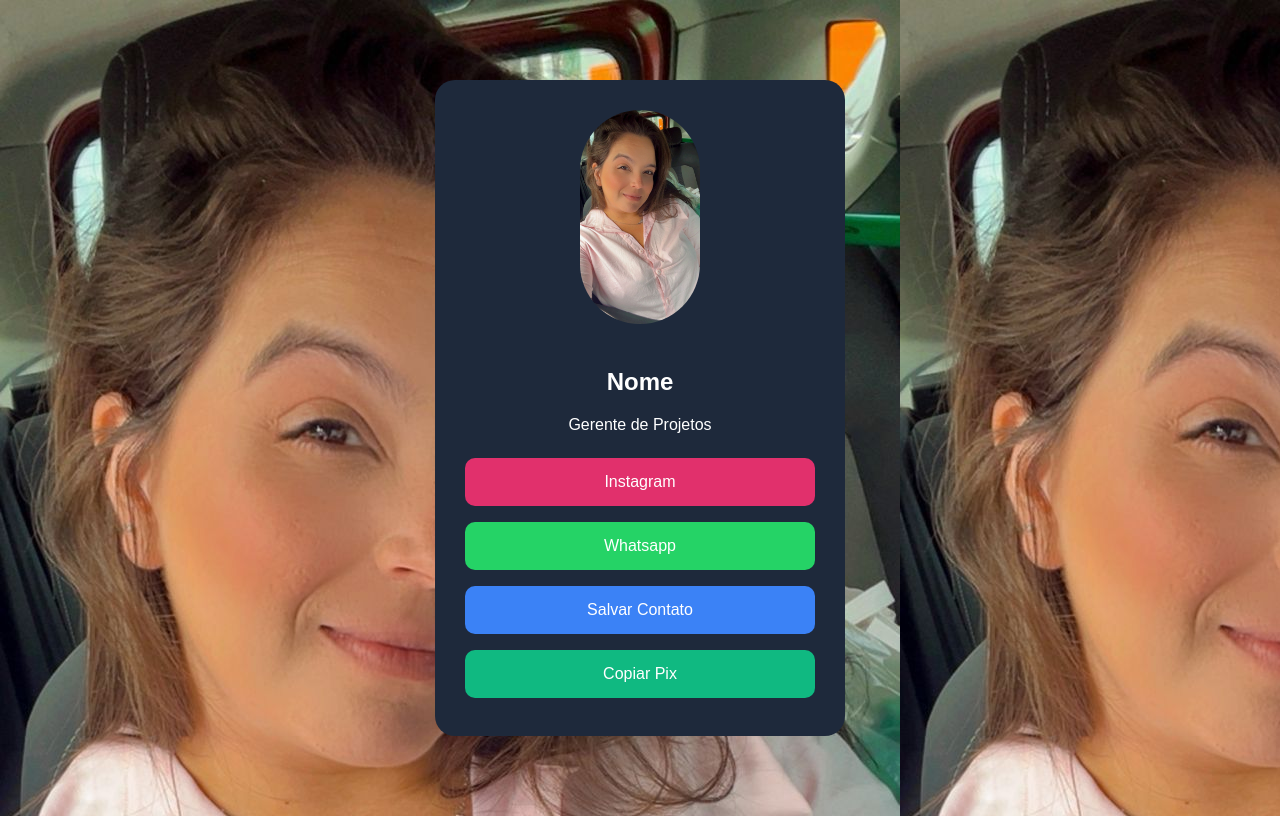
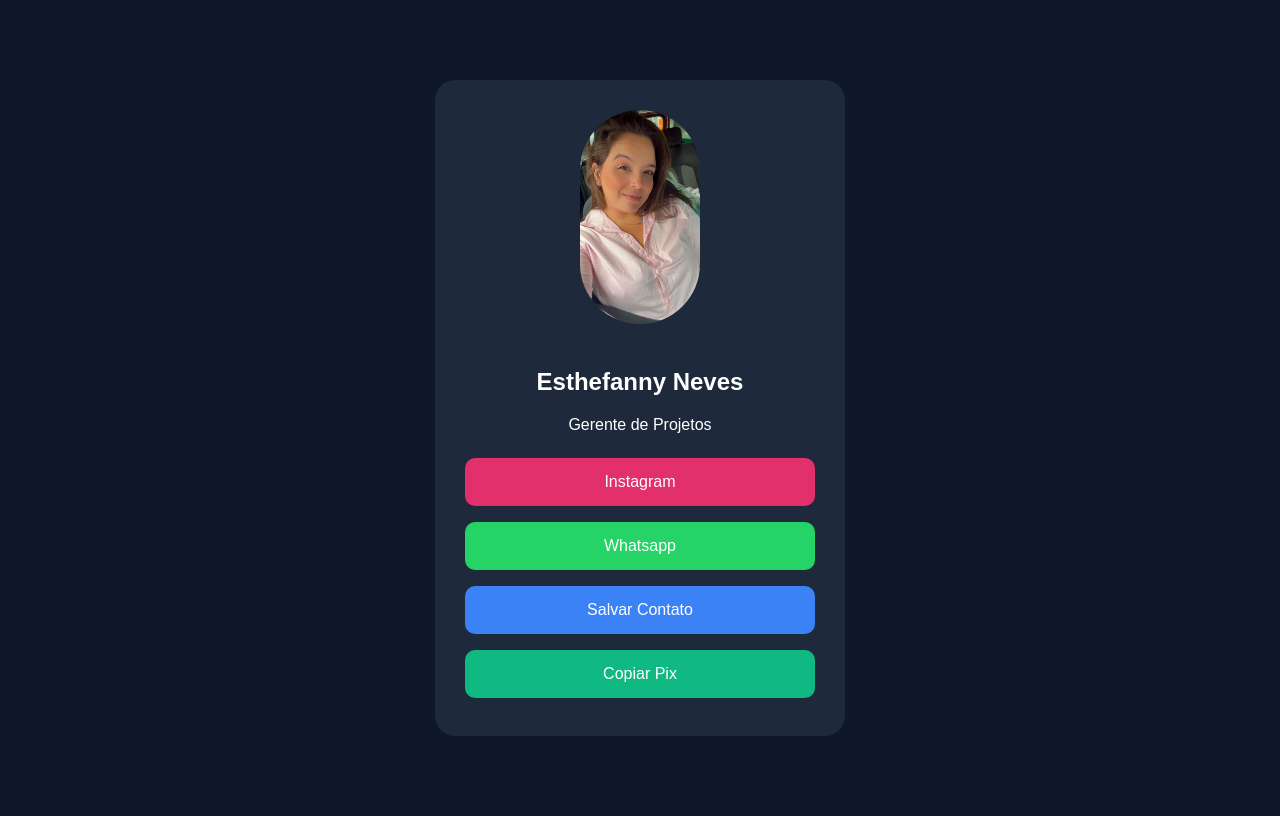
Before and after one commit to edins027/TAG_NFC, a plain HTML site: page esthefanny.html in a window 1280 px wide. Drawn offline with Linux system fonts and the light colour scheme.

Commit message:
Update esthefanny.html

```diff
--- a/esthefanny.html
+++ b/esthefanny.html
@@ -12,7 +12,7 @@
 
 body{
 font-family:Arial;
-background:url("esthefanny.jpeg");
+background:#0f172a;
 color:white;
 display:flex;
 justify-content:center;
@@ -59,7 +59,7 @@ cursor:pointer;
 
 <img src="esthefanny.jpeg">
 
-<h2 id="nome">Nome</h2>
+<h2 id="nome">Esthefanny Neves</h2>
 
 <p id="cargo">Gerente de Projetos</p>
 
```
